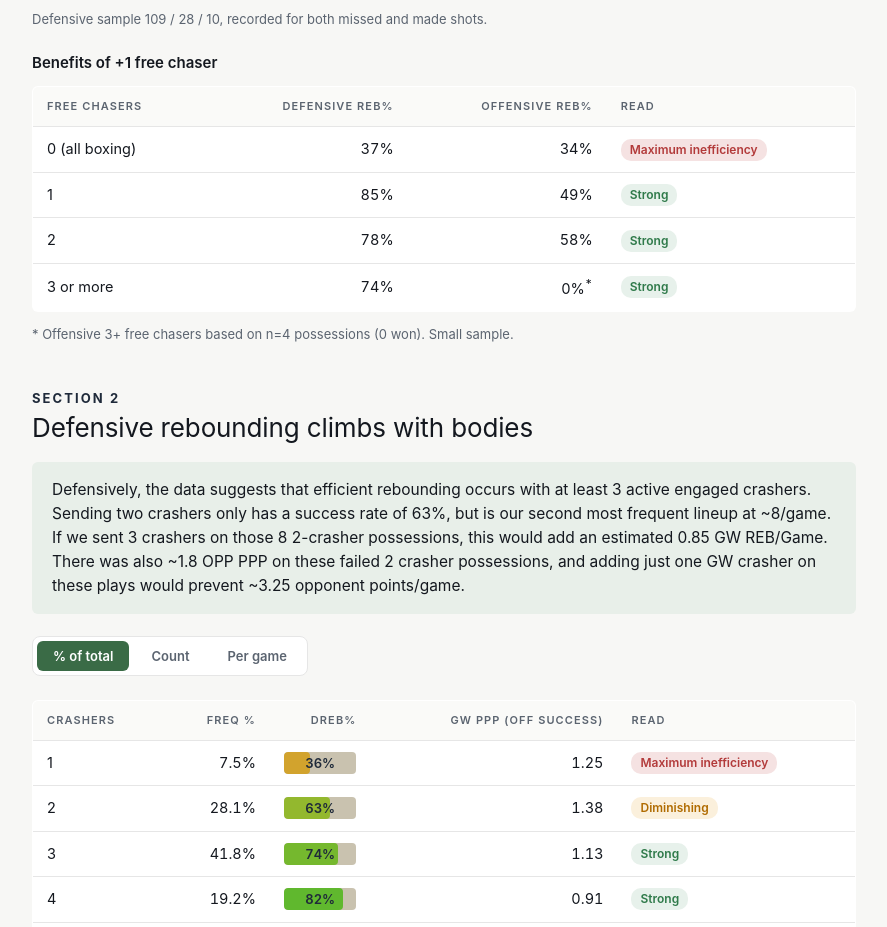
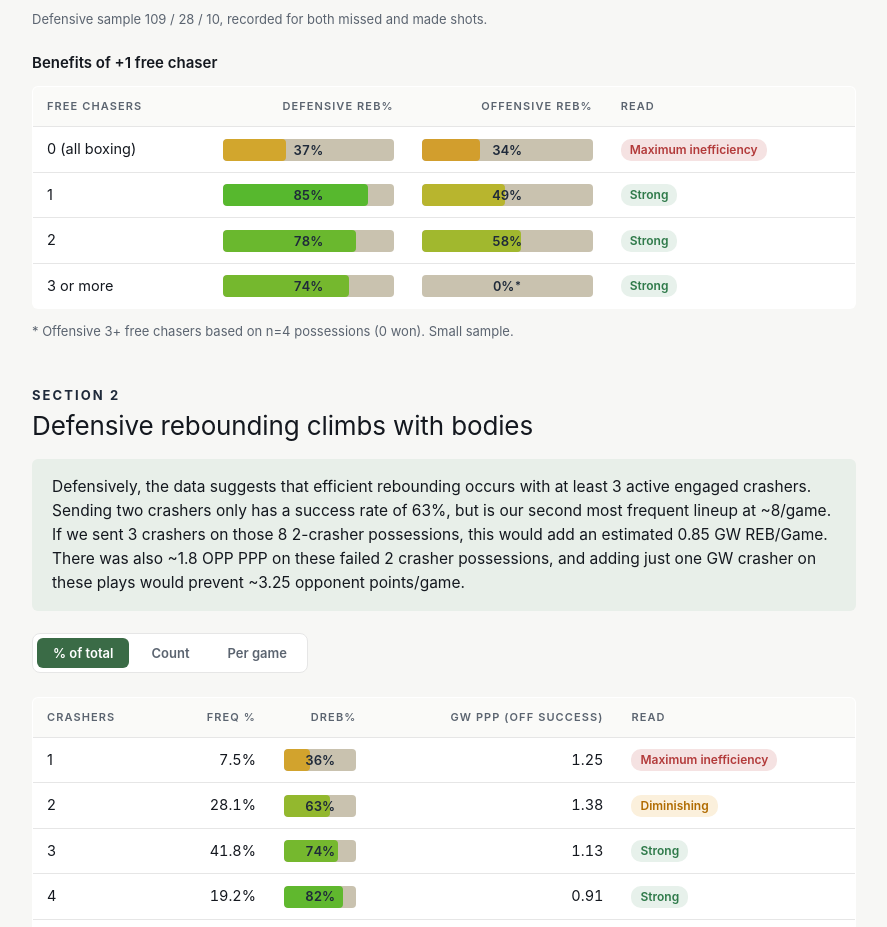
Before and after one commit to bridgetmunoz23/Rebounding-Analysis, a plain HTML site: page index.html in a window 1280 px wide. Shown: the part 1649-2576 px from the top of the page, without its empty margins (196-1083 px from the left). Drawn offline with nearby package versions, Linux system fonts and the light colour scheme.

Commit message:
Update index.html

```diff
--- a/index.html
+++ b/index.html
@@ -551,10 +551,10 @@
       </tr>
     </thead>
     <tbody>
-      <tr><td>0 (all boxing)</td><td class="num">37%</td><td class="num">34%</td><td class="verdict"><span class="pill bad">Maximum inefficiency</span></td></tr>
-      <tr><td>1</td><td class="num">85%</td><td class="num">49%</td><td class="verdict"><span class="pill good">Strong</span></td></tr>
-      <tr><td>2</td><td class="num">78%</td><td class="num">58%</td><td class="verdict"><span class="pill good">Strong</span></td></tr>
-      <tr><td>3 or more</td><td class="num">74%</td><td class="num">0%<sup>*</sup></td><td class="verdict"><span class="pill good">Strong</span></td></tr>
+      <tr><td>0 (all boxing)</td><td class="num"><div class="reb-bar"><div class="reb-fill" style="width: 37%; background: hsl(44, 65%, 50%);"></div><span class="reb-label">37%</span></div></td><td class="num"><div class="reb-bar"><div class="reb-fill" style="width: 34%; background: hsl(41, 65%, 50%);"></div><span class="reb-label">34%</span></div></td><td class="verdict"><span class="pill bad">Maximum inefficiency</span></td></tr>
+      <tr><td>1</td><td class="num"><div class="reb-bar"><div class="reb-fill" style="width: 85%; background: hsl(102, 60%, 45%);"></div><span class="reb-label">85%</span></div></td><td class="num"><div class="reb-bar"><div class="reb-fill" style="width: 49%; background: hsl(59, 60%, 45%);"></div><span class="reb-label">49%</span></div></td><td class="verdict"><span class="pill good">Strong</span></td></tr>
+      <tr><td>2</td><td class="num"><div class="reb-bar"><div class="reb-fill" style="width: 78%; background: hsl(94, 60%, 45%);"></div><span class="reb-label">78%</span></div></td><td class="num"><div class="reb-bar"><div class="reb-fill" style="width: 58%; background: hsl(70, 60%, 45%);"></div><span class="reb-label">58%</span></div></td><td class="verdict"><span class="pill good">Strong</span></td></tr>
+      <tr><td>3 or more</td><td class="num"><div class="reb-bar"><div class="reb-fill" style="width: 74%; background: hsl(89, 60%, 45%);"></div><span class="reb-label">74%</span></div></td><td class="num"><div class="reb-bar"><div class="reb-fill" style="width: 0%; background: hsl(0, 65%, 50%);"></div><span class="reb-label">0%<sup>*</sup></span></div></td><td class="verdict"><span class="pill good">Strong</span></td></tr>
     </tbody>
   </table>
   <p class="subnote">* Offensive 3+ free chasers based on n=4 possessions (0 won). Small sample.</p>
```
